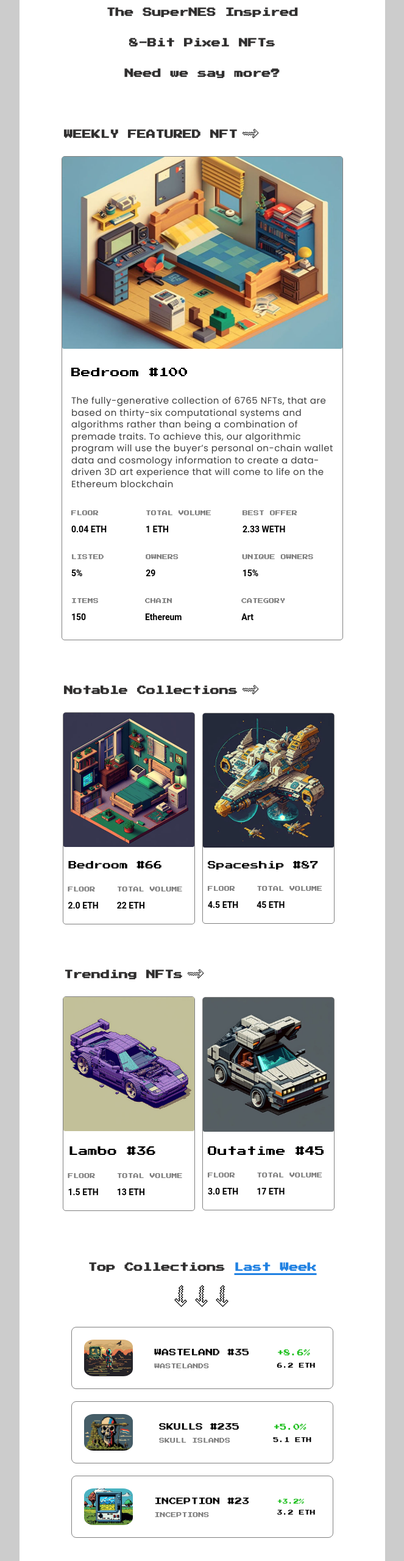
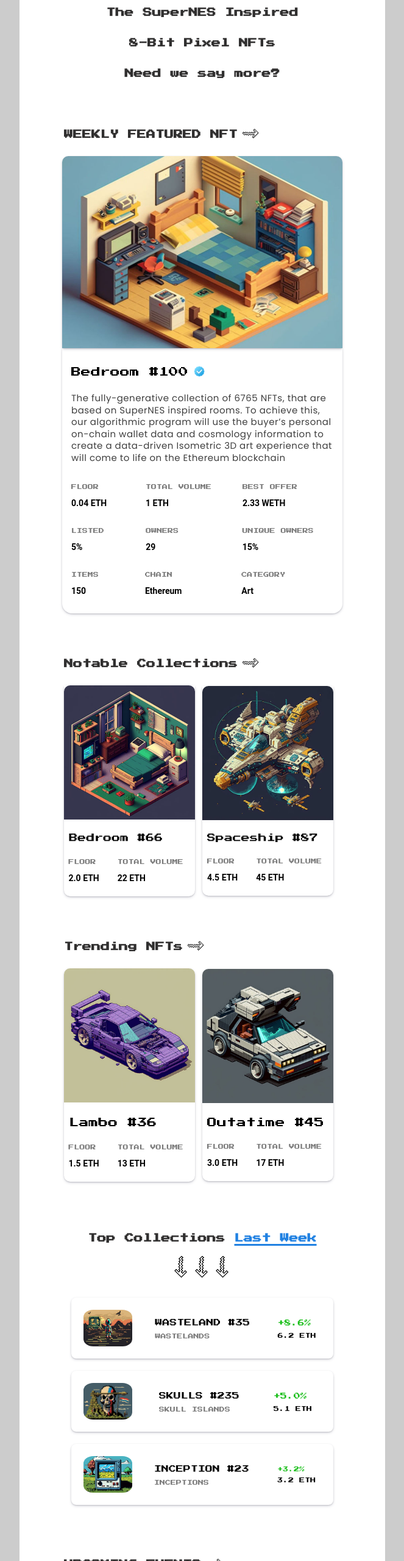
Before and after one commit to chun-eric/newsletter2, a plain HTML site: page newsletter_2.html in a window 1280 px wide. Shown: the part 240-2800 px from the top of the page at 61% size, without its empty margins (318-981 px from the left). Drawn offline with Linux system fonts and the light colour scheme.

Commit message:
All done except image hosting and media queries

```diff
--- a/newsletter_2.html
+++ b/newsletter_2.html
@@ -194,7 +194,7 @@
     <table align="center" border="0" cellpadding="0" cellspacing="0" role="presentation" width="100%">
       <tbody>
         <tr>
-          <td align="center" width="80%">
+          <td align="center" width="80%" style="background-color: white;">
             <p style=" padding: 10px 0 10px 0; margin-bottom: 10px; font-size: 50px; font-weight: bold; text-align: center; align-items: center; font-family: 'Press Start 2P', serif; color: #302f2f;">8 Bits
             </p>
             <p style="font-family: 'Press Start 2P', serif; color: #302f2f; padding: 10px 0 10px 0; margin-bottom: 10px; font-size: 15px; font-weight: bold; text-align: center; align-items: center;">The SuperNES Inspired</p>
@@ -250,26 +250,40 @@
 
 <!-- START OF FEATURED NFT -->
 <tr>
-  <td align="center">
+  <td align="center" >
     <table align="center" border="0" cellpadding="0" cellspacing="0" role="presentation">
       <tbody>
         <tr>
 
           <!-- start of featured card -->
-          <td class="three-columns" width="100%" style="align-items: center; text-align: center; ">
+          <td class="" width="100%" style="align-items: center; text-align: center; ">
             <table style="margin: 0 auto; ">
               <tbody>
                 <tr>
-                  <td class="padding"  style="border-radius: 5px; border: 1px solid gray; " width="460px">
+                  <td class="padding"  width="460px">
                     <a href="#">
-                      <img src="./images/featured-1.jpg" alt="" width="100%" height="315px" style="border-radius: 3px; "/>
+                      <img src="./images/featured-1.jpg" alt="" width="100%" height="315px" style="border-top-left-radius: 10px;border-top-right-radius: 10px; box-shadow: rgba(50, 50, 93, 0.25) 0px 2px 5px -1px, rgba(0, 0, 0, 0.3) 0px 1px 3px -1px;"/>
                     </a>
                     <table>
                       <tbody>
                         <tr>
-                          <td align="left" style="padding: 15px; ">
-                            <p style="font-family: 'Press Start 2P'; align-items: left; color: black; margin-bottom: 18px; overflow: hidden;padding-bottom: 10px;">Bedroom #100</p>
-                            <p style="word-wrap: break-word; font-family: 'Poppins'; align-items: left; font-size: 15px; color: rgb(63, 63, 63); letter-spacing: 0.5px; list-style: none; line-height: 1.3; padding-bottom: 10px;"> The fully-generative collection of 6765 NFTs, that are based on thirty-six computational systems and algorithms rather than being a combination of premade traits. To achieve this, our algorithmic program will use the buyer’s personal on-chain wallet data and cosmology information to create a data-driven 3D art experience that will come to life on the Ethereum blockchain</p>
+                          <td align="left" style="padding: 15px; box-shadow: rgba(50, 50, 93, 0.25) 0px 2px 5px -1px, rgba(0, 0, 0, 0.3) 0px 1px 3px -1px; border-bottom-left-radius: 16px;border-bottom-right-radius: 16px;">
+                            <table>
+                              <tbody>
+                                <tr>
+                                  <td>
+                                    <p style="font-family: 'Press Start 2P'; align-items: left; color: black; margin-bottom: 10px; overflow: hidden">Bedroom #100
+                                    </p>
+                                  </td>
+                                  <td width="8px"></td>
+                                  <td>
+                                    <img src="./icons/verified-icon.png" alt="" width="20" height="20" style="align-items: center; vertical-align: center; margin-top: 3px;">
+                                  </td>
+                                </tr>
+                              </tbody>
+                            </table>
+
+                            <p style="word-wrap: break-word; font-family: 'Poppins'; align-items: left; font-size: 15px; color: rgb(63, 63, 63); letter-spacing: 0.5px; list-style: none; line-height: 1.3; padding-bottom: 10px;"> The fully-generative collection of 6765 NFTs, that are based on SuperNES inspired rooms. To achieve this, our algorithmic program will use the buyer’s personal on-chain wallet data and cosmology information to create a data-driven Isometric 3D art experience that will come to life on the Ethereum blockchain</p>
 
                             <!-- Details Row 1 -->
                             <table style="padding-bottom: 10px">
@@ -289,8 +303,6 @@
                                     <p style="font-family: 'Press Start 2P'; align-items: left; text-transform: uppercase; font-size: 9px; ">Best Offer</p>
                                     <p style="font-family: 'Roboto'; align-items: left; font-size: 14px; font-weight: bold; color: black;">2.33 WETH</p>
                                   </td>
-
-
                                 </tr>
                               </tbody>
                             </table>
@@ -415,9 +427,9 @@
               <tbody>
                 <tr>
 
-                  <td class="padding"  style="border-radius: 5px; border: 1px solid gray;">
+                  <td class="padding"  style=" box-shadow: rgba(50, 50, 93, 0.25) 0px 2px 5px -1px, rgba(0, 0, 0, 0.3) 0px 1px 3px -1px; border-bottom-left-radius: 10px; border-bottom-right-radius: 10px;">
                     <a href="#">
-                      <img src="../images/notable-collection-1.jpg" alt="" width="215px" height="220px" style="border-radius: 3px;  "/>
+                      <img src="../images/notable-collection-1.jpg" alt="" width="215px" height="220px" style="border-top-left-radius: 10px; border-top-right-radius: 10px; "/>
                     </a>
                     <table>
                       <tbody>
@@ -456,10 +468,11 @@
                     <table style="margin: 0 auto; ">
                         <tbody>
                           <tr>
-                            <td class="padding"  style="border-radius: 5px; border: 1px solid gray;">
+                            <td class="padding"  style="border-bottom-left-radius: 10px; border-bottom-right-radius: 10px; box-shadow: rgba(50, 50, 93, 0.25) 0px 2px 5px -1px, rgba(0, 0, 0, 0.3) 0px 1px 3px -1px;">
                               <a href="#">
-                                <img src="../images/notable-collection-2.jpg" alt="" width="215px" height="220px" style="border-radius: 3px;  "/>
+                                <img src="../images/notable-collection-2.jpg" alt="" width="215px" height="220px" style="border-top-right-radius: 10px; border-top-left-radius: 10px;  "/>
                               </a>
+
                               <table>
                                   <tbody>
                                         <tr>
@@ -552,14 +565,14 @@
         <tr>
 
           <!-- Card 1 -->
-          <td class="three-columns" width="100%" style="align-items: center; padding: 0; text-align: center; align-items: center;">
+          <td class="three-columns" width="100%" style="align-items: center; padding: 0; text-align: center; align-items: center; ">
             <table style="margin: 0 auto; ">
               <tbody>
                 <tr>
 
-                  <td class="padding"  style="border-radius: 5px; border: 1px solid gray;">
+                  <td class="padding"  style="border-radius: 10px; box-shadow: rgba(50, 50, 93, 0.25) 0px 2px 5px -1px, rgba(0, 0, 0, 0.3) 0px 1px 3px -1px;">
                     <a href="#">
-                      <img src="../images/trending-1.jpg" alt=""  width="215px" height="220px" style="border-radius: 3px;  "/>
+                      <img src="../images/trending-1.jpg" alt=""  width="215px" height="220px" style="border-top-left-radius: 10px; border-top-right-radius: 10px;  "/>
                     </a>
                     <table>
                       <tbody>
@@ -598,9 +611,9 @@
                     <table style="margin: 0 auto; ">
                         <tbody>
                           <tr>
-                            <td class="padding"  style="border-radius: 5px; border: 1px solid gray;">
+                            <td class="padding"  style="border-radius: 10px; box-shadow: rgba(50, 50, 93, 0.25) 0px 2px 5px -1px, rgba(0, 0, 0, 0.3) 0px 1px 3px -1px;">
                               <a href="#">
-                                <img src="../images/trending-2.jpg" alt=""  width="215px" height="220px" style="border-radius: 3px;  "/>
+                                <img src="../images/trending-2.jpg" alt=""  width="215px" height="220px" style="border-top-right-radius: 10px; border-top-left-radius: 10px; "/>
                               </a>
                               <table>
                                   <tbody>
@@ -644,7 +657,6 @@
   </td>
 </tr>
 <!-- END OF TRENDING -->
-
 
 
 
@@ -722,14 +734,14 @@
             <td align="center" style="align-items: center; vertical-align: center; padding-bottom: 10px" width="430px">
 
               <!-- featured card 1 -->
-              <table style="border: 1px solid gray; margin-bottom: 20px; padding: 20px; border-radius: 8px" width="100%">
+              <table style="box-shadow: rgba(50, 50, 93, 0.25) 0px 2px 5px -1px, rgba(0, 0, 0, 0.3) 0px 1px 3px -1px; margin-bottom: 20px; padding: 20px; border-radius: 8px" width="100%">
                 <tr>
                   <td >
                     <img width="80" height="60"  style="border-radius: 20%; align-items: center; vertical-align: center;"src="../images/top-collections-1.jpg" alt="">
                   </td>
-                  <td width="25px"></td>
+                  <td width="27px"></td>
                   <td align="left">
-                  <p style="font-family: 'Press Start 2P'; align-items: left; text-transform: uppercase; font-size: 12px; align-items: center; color: black"> Wasteland #35
+                  <p style="font-family: 'Press Start 2P'; align-items: left; text-transform: uppercase; font-size: 12px; align-items: center; color: black">Wasteland #35
                   </p>
                   <p style="font-family: 'Press Start 2P'; align-items: left; text-transform: uppercase; font-size: 9px; align-items: center; ">Wastelands
                   </p>
@@ -745,7 +757,7 @@
               <!-- featured card 1 -->
 
                <!-- featured card 2 -->
-               <table style="border: 1px solid gray; margin-bottom: 20px; padding: 20px; border-radius: 8px" width="100%">
+               <table style="box-shadow: rgba(50, 50, 93, 0.25) 0px 2px 5px -1px, rgba(0, 0, 0, 0.3) 0px 1px 3px -1px; margin-bottom: 20px; padding: 20px; border-radius: 8px" width="100%">
                 <tr>
                   <td >
                     <img width="80" height="60"  style="border-radius: 20%; align-items: center; vertical-align: center;"src="../images/top-collections-2.jpg" alt="">
@@ -768,7 +780,7 @@
               <!-- featured card 2 -->
 
               <!-- featured card 3 -->
-              <table style="border: 1px solid gray; margin-bottom: 20px; padding: 20px; border-radius: 8px" width="100%">
+              <table style="box-shadow: rgba(50, 50, 93, 0.25) 0px 2px 5px -1px, rgba(0, 0, 0, 0.3) 0px 1px 3px -1px; margin-bottom: 20px; padding: 20px; border-radius: 8px" width="100%">
                 <tr>
                   <td >
                     <img width="80" height="60"  style="border-radius: 20%; align-items: center; vertical-align: center;"src="../images/top-collections-3.jpg" alt="">
@@ -836,16 +848,15 @@
 
 
 
-
 <!-- START OF UPCOMING EVENTS IMAGE -->
 <tr>
   <td align="center" >
     <table align="center" border="0" cellpadding="0" cellspacing="0" role="presentation">
       <tbody>
         <tr>
-          <td class="" style="align-items: center; text-align: center; border-top-right-radius: 5px; border-top-left-radius: 5px; border: 1px solid gray;" >
+          <td class="" style="align-items: center; text-align: center;" >
             <a href="#">
-              <img src="./images/upcoming-1.jpg" alt="" width="460px" height="250px" style="border-radius: 3px; "/>
+              <img src="./images/upcoming-1.jpg" alt="" width="460px" height="250px" style="border-radius: 10px;  box-shadow: rgba(50, 50, 93, 0.25) 0px 2px 5px -1px, rgba(0, 0, 0, 0.3) 0px 1px 3px -1px; "/>
            </a>
           </td>
         </tr>
@@ -945,7 +956,7 @@
           <td class="" style="align-items: center; text-align: center"; width="100%">
 
             <!-- START OF HORIZONTAL LINE BREAK -->
-            <hr align="start" width="430px" style="border-top: #2081E2; text-align: center; margin-left: 0; ">
+            <hr align="start" width="430px" style="border-top: #2081E2; text-align: center; margin-left: 0; box-shadow: rgba(50, 50, 93, 0.25) 0px 2px 5px -1px, rgba(0, 0, 0, 0.3) 0px 1px 3px -1px; ">
             <!-- END OF HORIZONTAL LINE BREAK -->
 
           </td>
@@ -1084,9 +1095,9 @@
             <table >
               <tbody>
                 <tr>
-                  <td class="padding"  style="border-radius: 5px; border: 1px solid gray; " width="460px">
+                  <td class="padding"  style="box-shadow: rgba(50, 50, 93, 0.25) 0px 2px 5px -1px, rgba(0, 0, 0, 0.3) 0px 1px 3px -1px;border-radius: 10px;  " width="460px">
                     <a href="#">
-                      <img src="../images/article.jpg" alt="" width="100%" height="280px" style="border-radius: 3px; "/>
+                      <img src="../images/article.jpg" alt="" width="100%" height="280px" style="  box-shadow: rgba(50, 50, 93, 0.25) 0px 2px 5px -1px, rgba(0, 0, 0, 0.3) 0px 1px 3px -1px; border-top-left-radius: 10px; border-top-right-radius: 10px;"/>
                     </a>
                     <table>
                       <tbody>
@@ -1097,7 +1108,9 @@
                             </a>
 
 
-                            <p style="word-wrap: break-word; font-family: 'Poppins'; align-items: left; font-size: 15px; color: rgb(63, 63, 63); letter-spacing: 0.5px; list-style: none; line-height: 1.3; padding-bottom: 10px;"> The fully-generative collection of 6765 NFTs, that are based on thirty-six computational systems and algorithms rather than being a combination of premade traits. To achieve this, our algorithmic program will use the buyer’s personal on-chain wallet data and cosmology information to create a data-driven 3D art experience that will come to life on the Ethereum blockchain</p>
+                            <p style="word-wrap: break-word; font-family: 'Poppins'; align-items: left; font-size: 15px; color: rgb(63, 63, 63); letter-spacing: 0.5px; list-style: none; line-height: 1.3; padding-bottom: 10px;">Non-fungible tokens (NFTs) are changing the way we think about digital art, collectibles, and other unique digital assets. The use of NFTs allows for the creation of one-of-a-kind items that can be bought, sold, and traded just like physical objects.</p>
+
+                            <p style="word-wrap: break-word; font-family: 'Poppins'; align-items: left; font-size: 15px; color: rgb(63, 63, 63); letter-spacing: 0.5px; list-style: none; line-height: 1.3; padding-bottom: 10px;">Midjourney is a platform that allows you to easily create, manage, and sell NFTs. With its user-friendly interface, anyone can create stunning NFTs without...</p>
 
 
 
@@ -1173,8 +1186,8 @@
 
 <!-- START OF FOOTER 1ST ROW -->
 <tr>
-  <td align="center" style="background-color: #2081E2; " width="460px" style="margin-top: 20px;">
-    <table align="center" border="0" cellpadding="0" cellspacing="0" role="presentation" >
+  <td align="center" style="background-color: #2081E2; " width="460px" style="margin-top: 20px; ">
+    <table align="center" border="0" cellpadding="0" cellspacing="0" role="presentation" style="padding-bottom: 10px">
       <tbody>
         <tr>
           <td class="" style="align-items: center; text-align: left; color: white; font-family: 'Press Start 2P'; padding-top: 20px; " width="60%">
@@ -1215,7 +1228,7 @@
 
 <!-- START OF FOOTER 2ND Row -->
 <tr>
-  <td align="center" width="600px" style="background-color: #2081E2; padding: 30px; padding-top: 10px; padding-bottom: 1px;">
+  <td align="center" width="600px" style="background-color: #2081E2; padding: 30px; padding-top: 10px; padding-bottom: 10px;">
     <table align="center" border="0" cellpadding="0" cellspacing="0" role="presentation">
       <tbody>
         <tr>
@@ -1305,8 +1318,7 @@
 <!-- END OF LAST ROW FOOTER -->
 
 
-  <!-- END OF HTML TABLE-->
-
+       <!-- END OF HTML TABLE-->
       </table>
     </center>
   </body>
```
